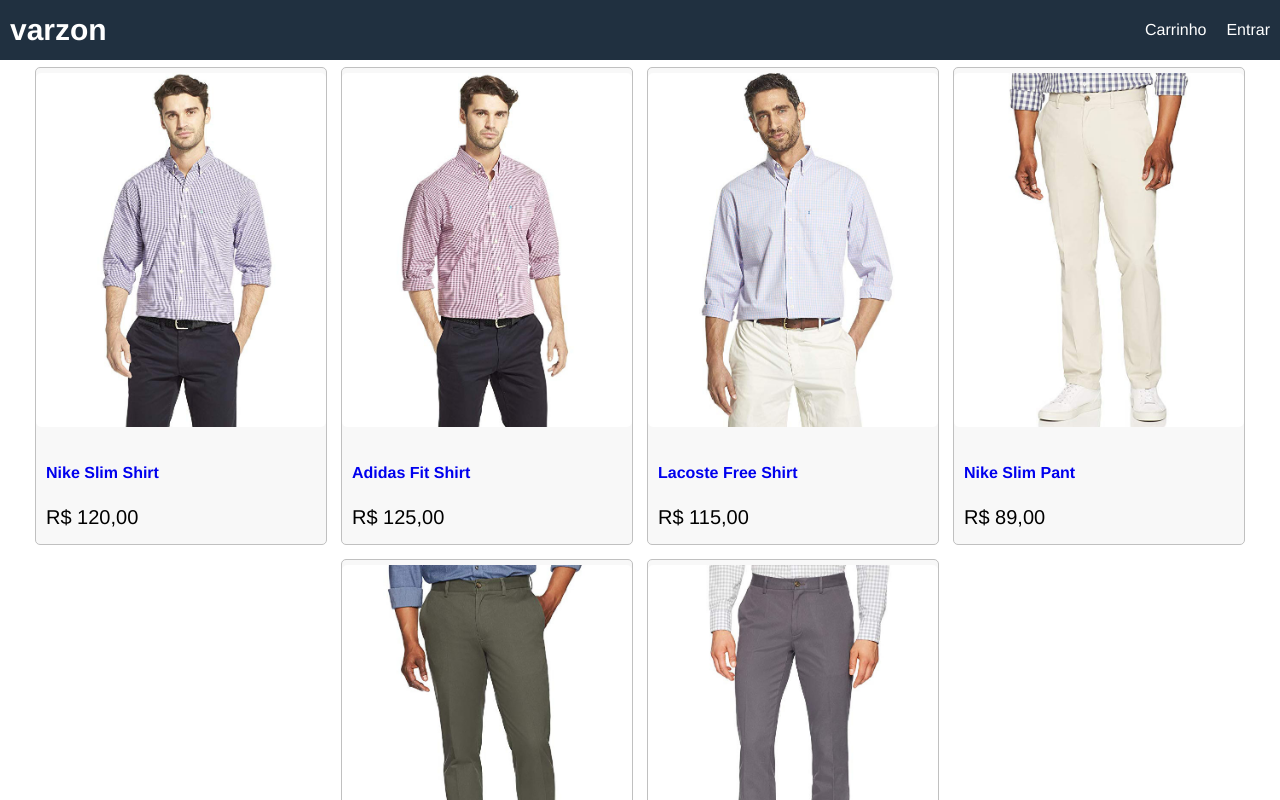
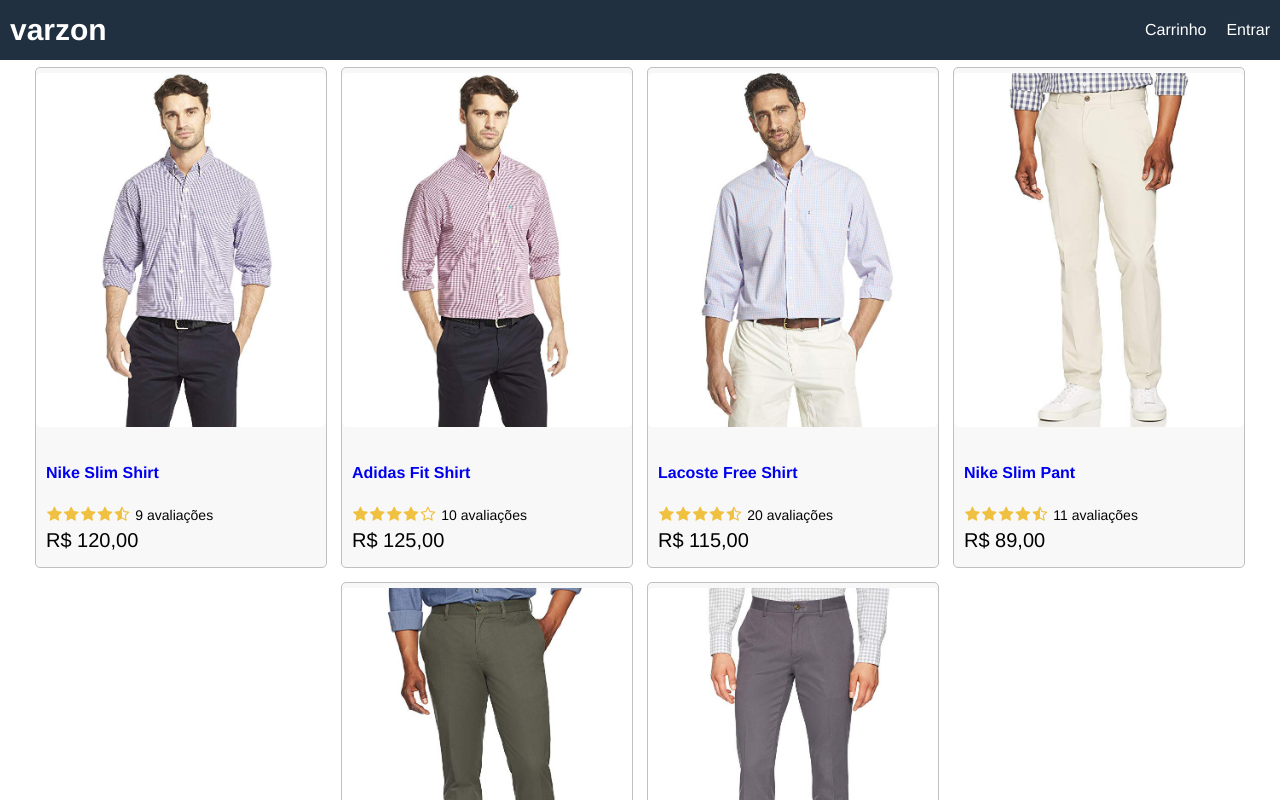
Before and after one commit to jardelbordignon/varzon, a React (Create React App) app in the folder frontend/: page / in a window 1280 px wide. Shown: the top 800 px of the page. Built offline with nearby package versions, Linux system fonts and the light colour scheme.

Commit message:
Created rating component

```diff
--- a/frontend/src/components/Product.js
+++ b/frontend/src/components/Product.js
@@ -1,4 +1,5 @@
 import formatValue from '../utils/formatValue'
+import Rating from './Rating'
 
 export default function Products({product}) {
   return (
@@ -11,6 +12,8 @@ export default function Products({product}) {
           <h2>{product.name}</h2>
         </a>
 
+        <Rating rating={product.rating} numReviews={product.numReviews} />
+
         <div className='price'>
           {formatValue(product.price)}
         </div>
--- /dev/null
+++ b/frontend/src/components/Rating.js
@@ -0,0 +1,17 @@
+export default function Rating({ rating, numReviews }) {
+
+  function stars() {
+    return [1,2,3,4,5].map(num => (
+      <span>
+        <i className={`fa fa-${rating >= num ? 'star' : (rating >= num - 0.5 ? 'star-half-o' : 'star-o')}`}></i>
+      </span>
+    ))
+  }
+
+  return (
+    <div className='rating'>
+      {stars()}
+      <span>{numReviews} avaliações</span>
+    </div>
+  )
+}
--- a/frontend/src/index.css
+++ b/frontend/src/index.css
@@ -128,3 +128,8 @@ img.medium {
   color: #f0c040;
   margin: .1rem;
 }
+.rating span:last-child {
+  color: #040404;
+  margin-left: .5rem;
+  font-size: 1.4rem;
+}
```
Also changed, not shown: 1 other file (tests, documents, lock files or other folders).
